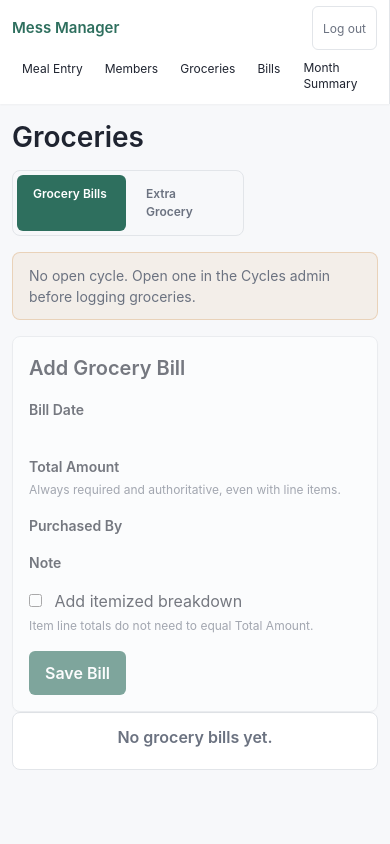
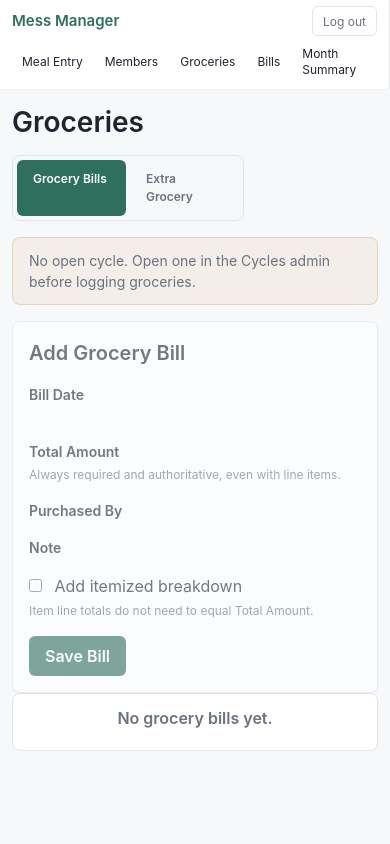
Before and after one commit to mohammad-mursalin/mess-management-system, a Django app: template apps/groceries/templates/groceries/bill_list.html in a window 390 px wide. Run offline with Django 3.2, Linux system fonts and the light colour scheme; the template is opened without the code that fills it, so the values that code supplies are empty.

Commit message:
Refactor touch target sizes; replace hardcoded dimensions with CSS variable for improved consistency and maintainability

```diff
--- a/static/css/app.css
+++ b/static/css/app.css
@@ -13,6 +13,7 @@
     --color-accent: #C97B2E;
     --color-danger: #B3413B;
     --color-success: #3E8E5A;
+    --touch-target: 44px;
 }
 
 /* ============================================================
@@ -791,8 +792,8 @@
     cursor: pointer;
     padding: 4px 0;
     text-decoration: none;
-    min-height: 44px;
-    min-width: 44px;
+    min-height: var(--touch-target);
+    min-width: var(--touch-target);
 }
 
 .sidebar-logout-btn:hover {
@@ -824,6 +825,9 @@
         display: block;
     }
 
+    :root {
+            --touch-target: 30px;
+        }
     .sidebar {
         position: sticky;
         top: 0;
@@ -892,7 +896,7 @@
         border-radius: 6px;
         font-size: 12px;
         white-space: nowrap;
-        min-height: 44px;
+        min-height: var(--touch-target);
     }
 
     .sidebar-nav li a.nav-month-summary {
@@ -906,7 +910,7 @@
         border-radius: 6px;
         border: 1px solid var(--color-border);
         font-size: 12px;
-        min-height: 44px;
+        min-height: var(--touch-target);
     }
 
     .sidebar-logout-form {
@@ -1287,7 +1291,7 @@
 .sidebar-nav li a,
 .sidebar-logout-btn,
 .stepper-btn {
-    min-height: 44px;
+    min-height: var(--touch-target);
 }
 
 /* Action links: make them flex for vertical centering in 44px height */
@@ -1320,7 +1324,7 @@
 .sidebar-nav li a,
 .sidebar-logout-btn,
 .stepper-btn {
-    min-width: 44px;
+    min-width: var(--touch-target);
 }
 
 /* pointer: coarse reinforces the rule on actual touch devices */
@@ -1359,7 +1363,7 @@
 
     .tab-nav a {
         flex: 1;
-        min-width: 44px;
+        min-width: var(--touch-target);
     }
 }
 
@@ -1669,7 +1673,7 @@
     color: var(--color-text-muted);
     text-decoration: none;
     cursor: pointer;
-    min-height: 44px;
+    min-height: var(--touch-target);
 }
 
 .tab-nav a.active {
```
Also changed, not shown: other parts of static/css/app.css (+25 -25 lines).
